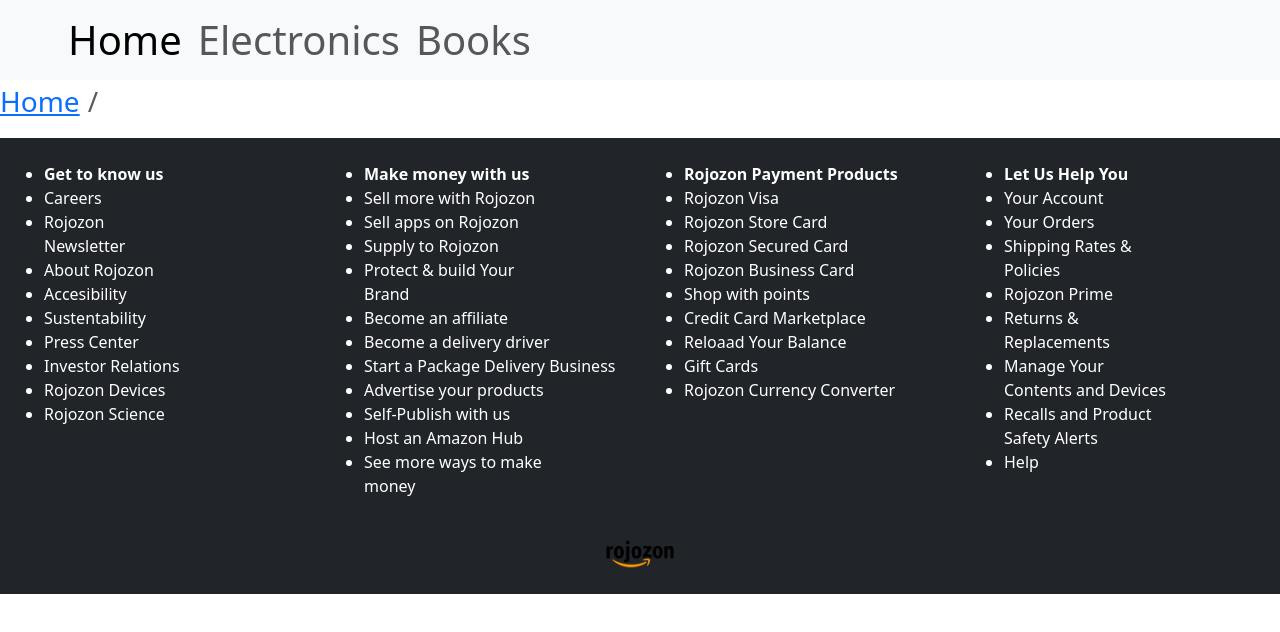
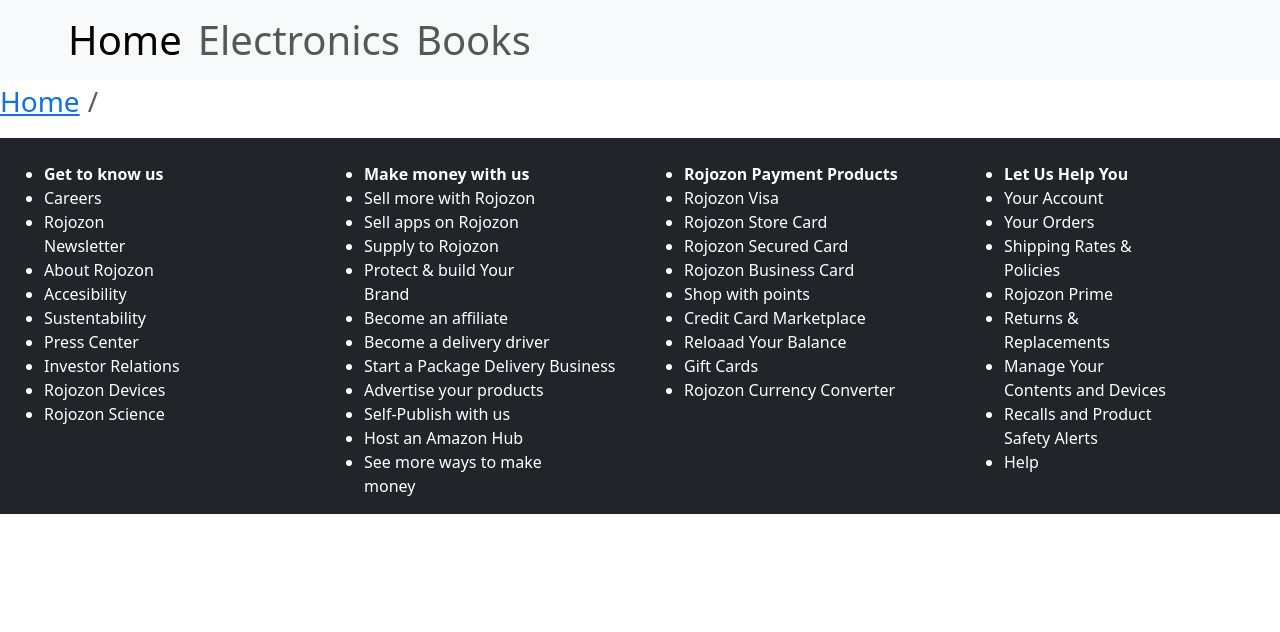
Before and after one commit to JRojo66/Coderhouse_React_JavierRojo, a React (Vite) app: page / in a window 1280 px wide. Shown: the top 632 px of the page. Built offline with nearby package versions, Linux system fonts and the light colour scheme; no server answers; the database is empty.

Commit message:
Entrega final version 1.3

```diff
--- a/src/components/Footer.jsx
+++ b/src/components/Footer.jsx
@@ -95,7 +95,7 @@
           </div>
         </div>
         <div className="row text-center">
-          <LogoRojozon tamano={80} />
+          {/* <LogoRojozon tamano={80} /> */}
         </div>
       </div>
     </>
```
